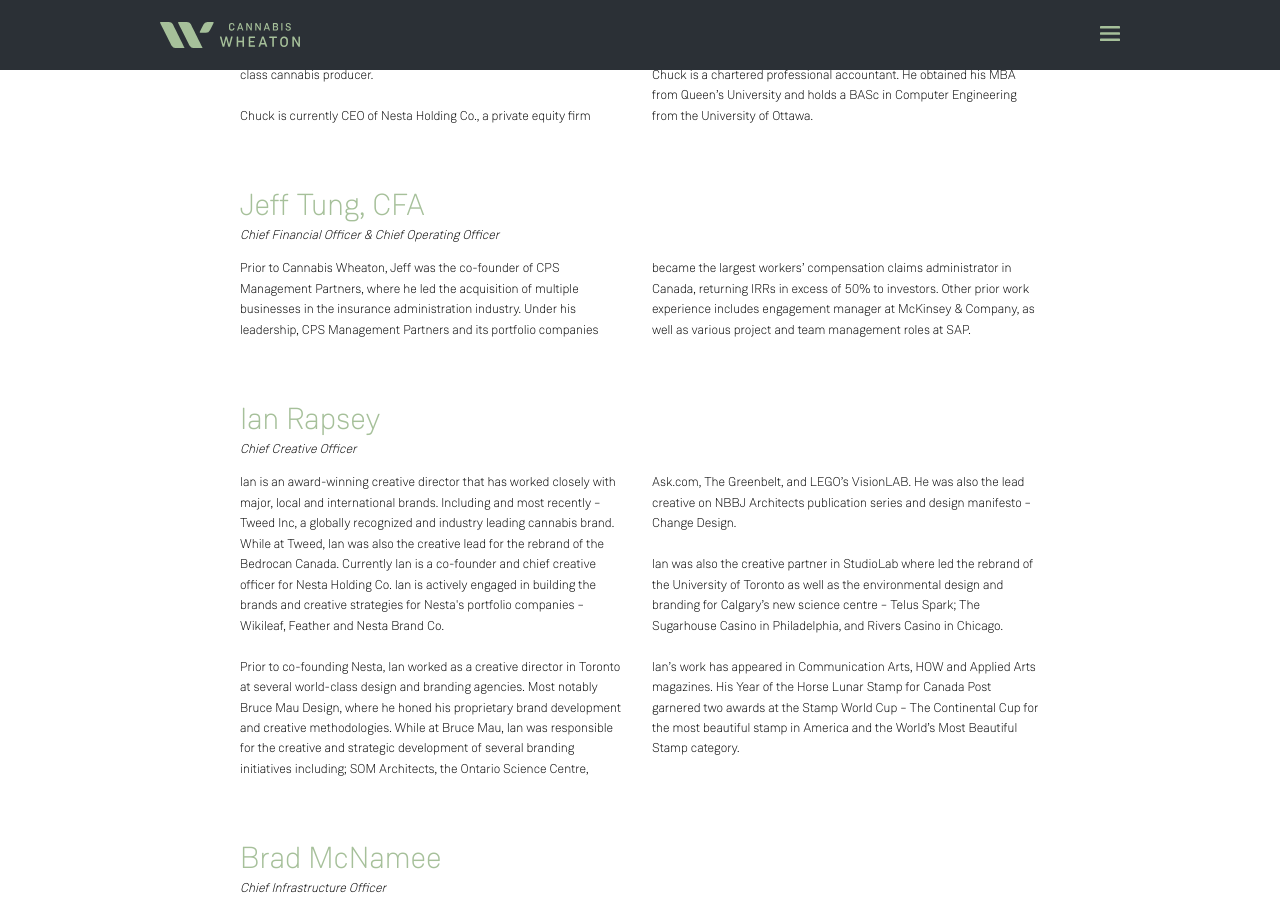
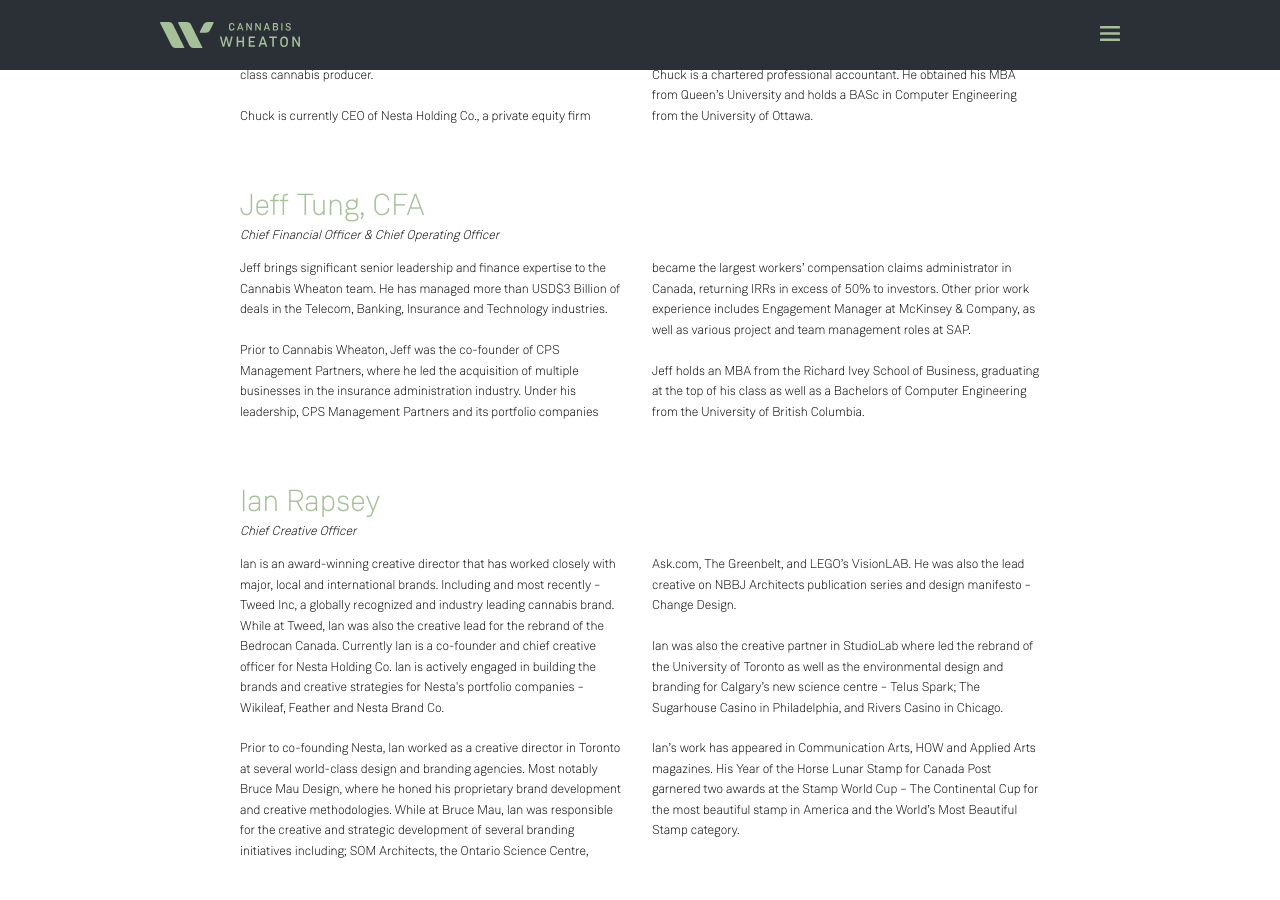
Before and after one commit to robcodonnell/cannabiswheaton, a Jekyll site: the page built from team.html, in a window 1280 px wide and 900 px high, scrolled down 1166 px. Built offline with Jekyll 4.4.1, drawn with Linux system fonts in a browser that asks for light colours; nearby versions of some CDN libraries; a script that is not in the unit is left out.

Commit message:
jeff bio update

```diff
--- a/_data/management.yml
+++ b/_data/management.yml
@@ -5,7 +5,7 @@
 
 - name: "Jeff Tung, CFA"
   title: "Chief Financial Officer & Chief Operating Officer"
-  bio: "Prior to Cannabis Wheaton, Jeff was the co-founder of CPS Management Partners, where he led the acquisition of multiple businesses in the insurance administration industry. Under his leadership, CPS Management Partners and its portfolio companies became the largest workers’ compensation claims administrator in Canada, returning IRRs in excess of 50% to investors. Other prior work experience includes engagement manager at McKinsey & Company, as well as various project and team management roles at SAP."
+  bio: "Jeff brings significant senior leadership and finance expertise to the Cannabis Wheaton team. He has managed more than USD$3 Billion of deals in the Telecom, Banking, Insurance and Technology industries.<br><br>Prior to Cannabis Wheaton, Jeff was the co-founder of CPS Management Partners, where he led the acquisition of multiple businesses in the insurance administration industry. Under his leadership, CPS Management Partners and its portfolio companies became the largest workers’ compensation claims administrator in Canada, returning IRRs in excess of 50% to investors. Other prior work experience includes Engagement Manager at McKinsey & Company, as well as various project and team management roles at SAP.<br><br>Jeff holds an MBA from the Richard Ivey School of Business, graduating at the top of his class as well as a Bachelors of Computer Engineering from the University of British Columbia."
   img: "svgs/team-letters-04.svg"
 
 - name: "Ian Rapsey"
```
Also changed, not shown: 1 other file.
